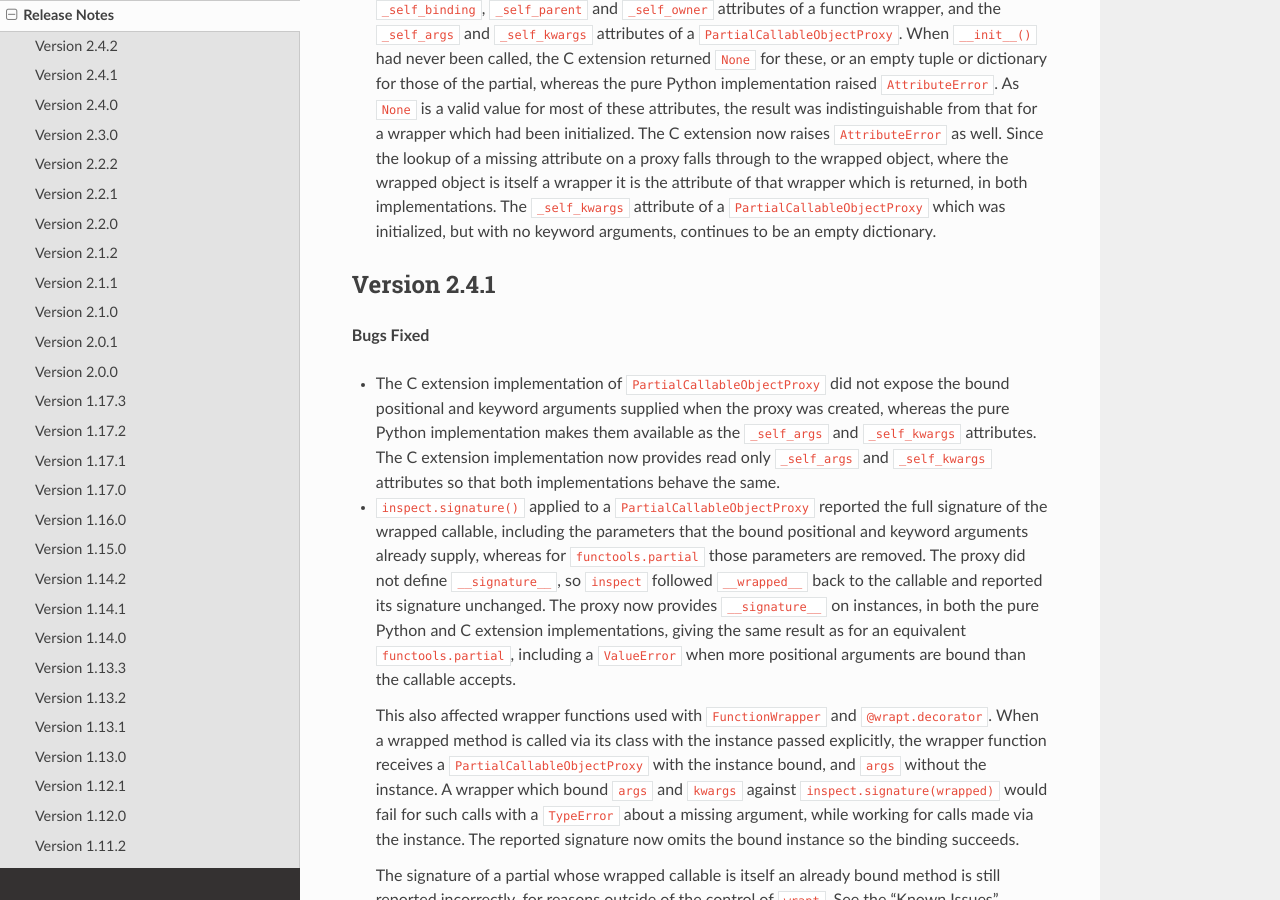
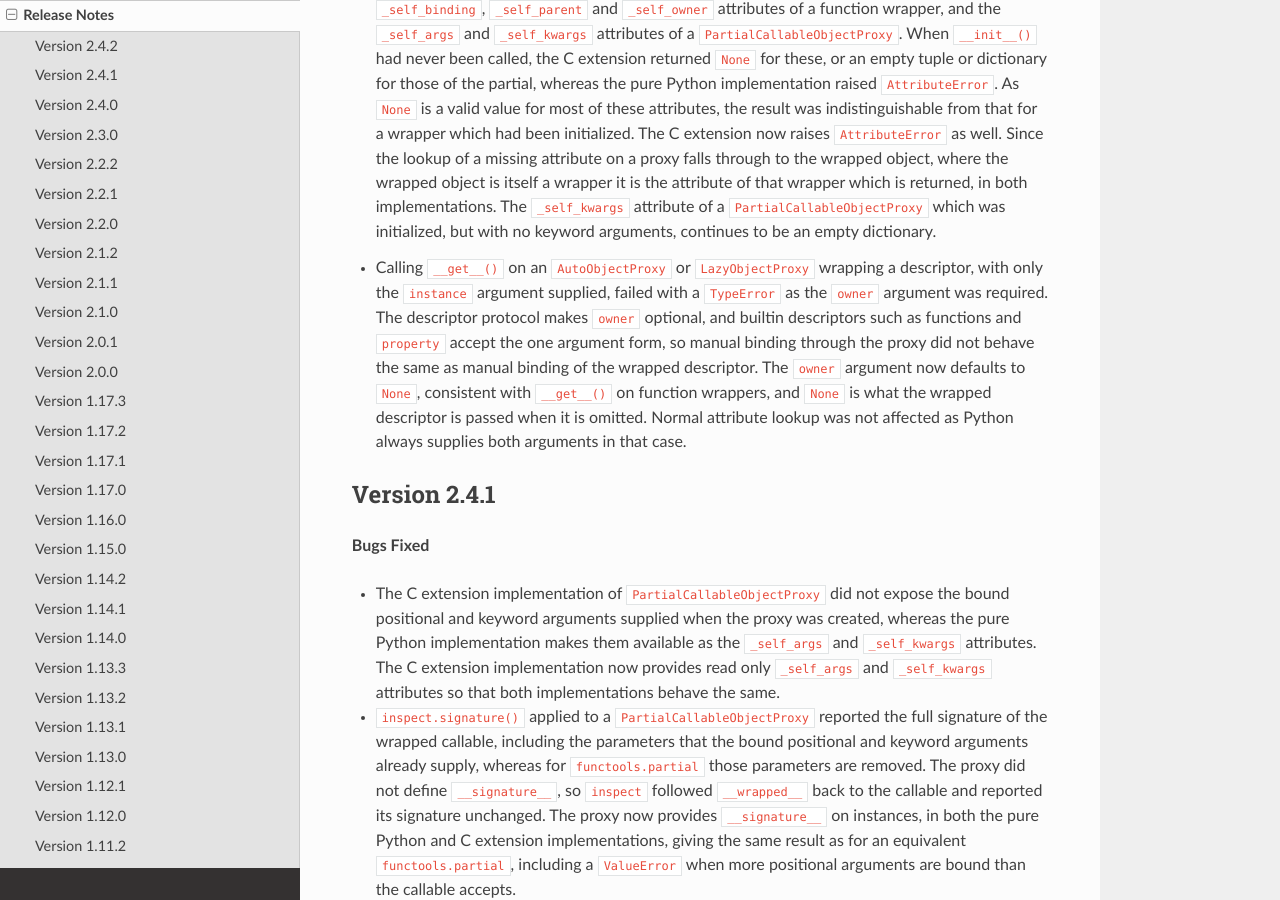
Before and after one commit to GrahamDumpleton/wrapt, a Sphinx documentation site: the page built from docs/changes.rst, in a window 1280 px wide and 900 px high, scrolled down 1028 px. Built offline with Sphinx 7.4.7 and the Read the Docs theme 3.1.0, drawn with Linux system fonts in a browser that asks for light colours.

Commit message:
Add change note and further tests for optional owner in proxy __get__().

```diff
--- a/docs/changes.rst
+++ b/docs/changes.rst
@@ -62,6 +62,18 @@ Version 2.4.2
   wrapper which is returned, in both implementations. The ``_self_kwargs``
   attribute of a ``PartialCallableObjectProxy`` which was initialized, but
   with no keyword arguments, continues to be an empty dictionary.
+
+* Calling ``__get__()`` on an ``AutoObjectProxy`` or ``LazyObjectProxy``
+  wrapping a descriptor, with only the ``instance`` argument supplied,
+  failed with a ``TypeError`` as the ``owner`` argument was required. The
+  descriptor protocol makes ``owner`` optional, and builtin descriptors
+  such as functions and ``property`` accept the one argument form, so
+  manual binding through the proxy did not behave the same as manual
+  binding of the wrapped descriptor. The ``owner`` argument now defaults
+  to ``None``, consistent with ``__get__()`` on function wrappers, and
+  ``None`` is what the wrapped descriptor is passed when it is omitted.
+  Normal attribute lookup was not affected as Python always supplies both
+  arguments in that case.
 
 Version 2.4.1
 -------------
```
Also changed, not shown: 2 other files.
